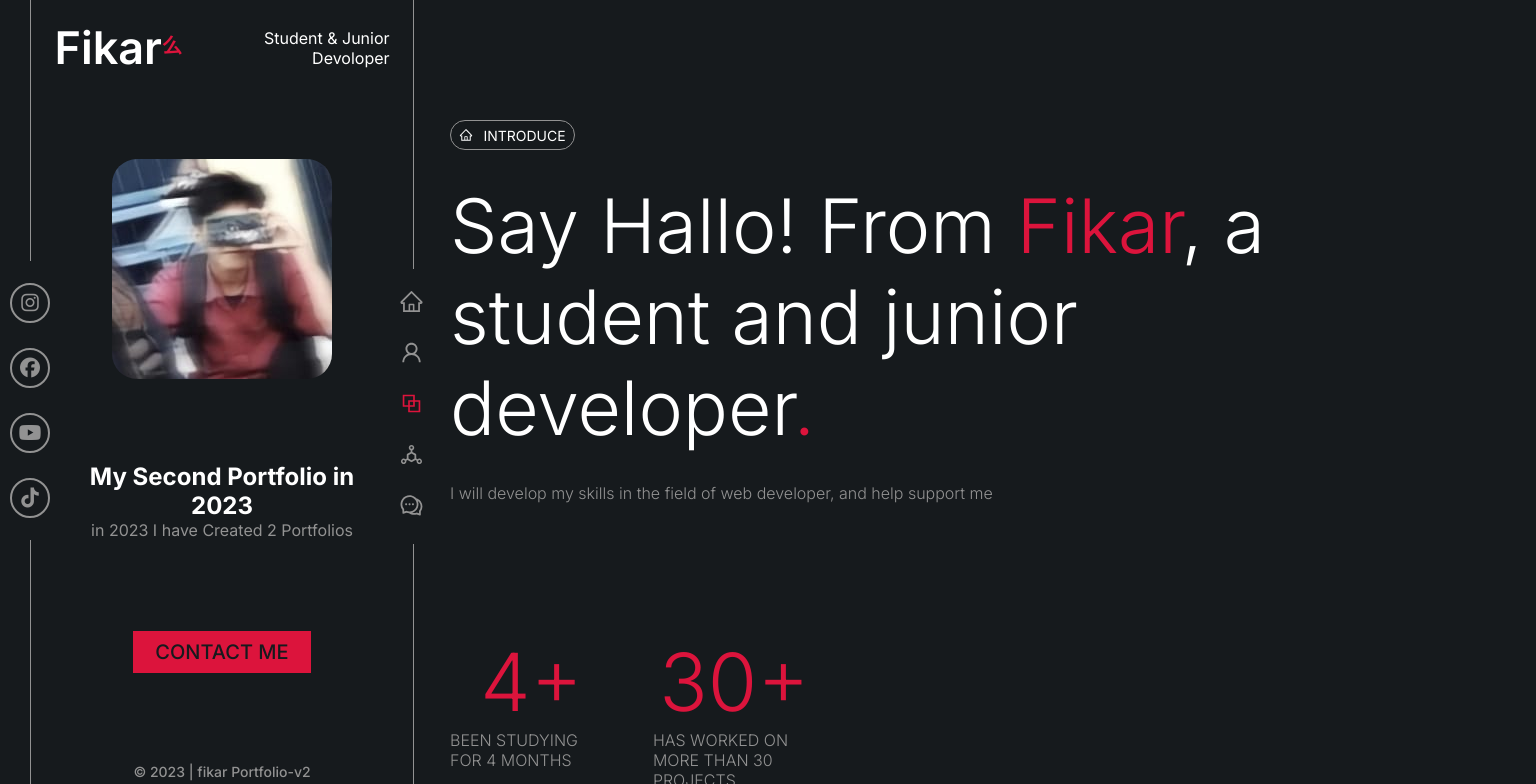
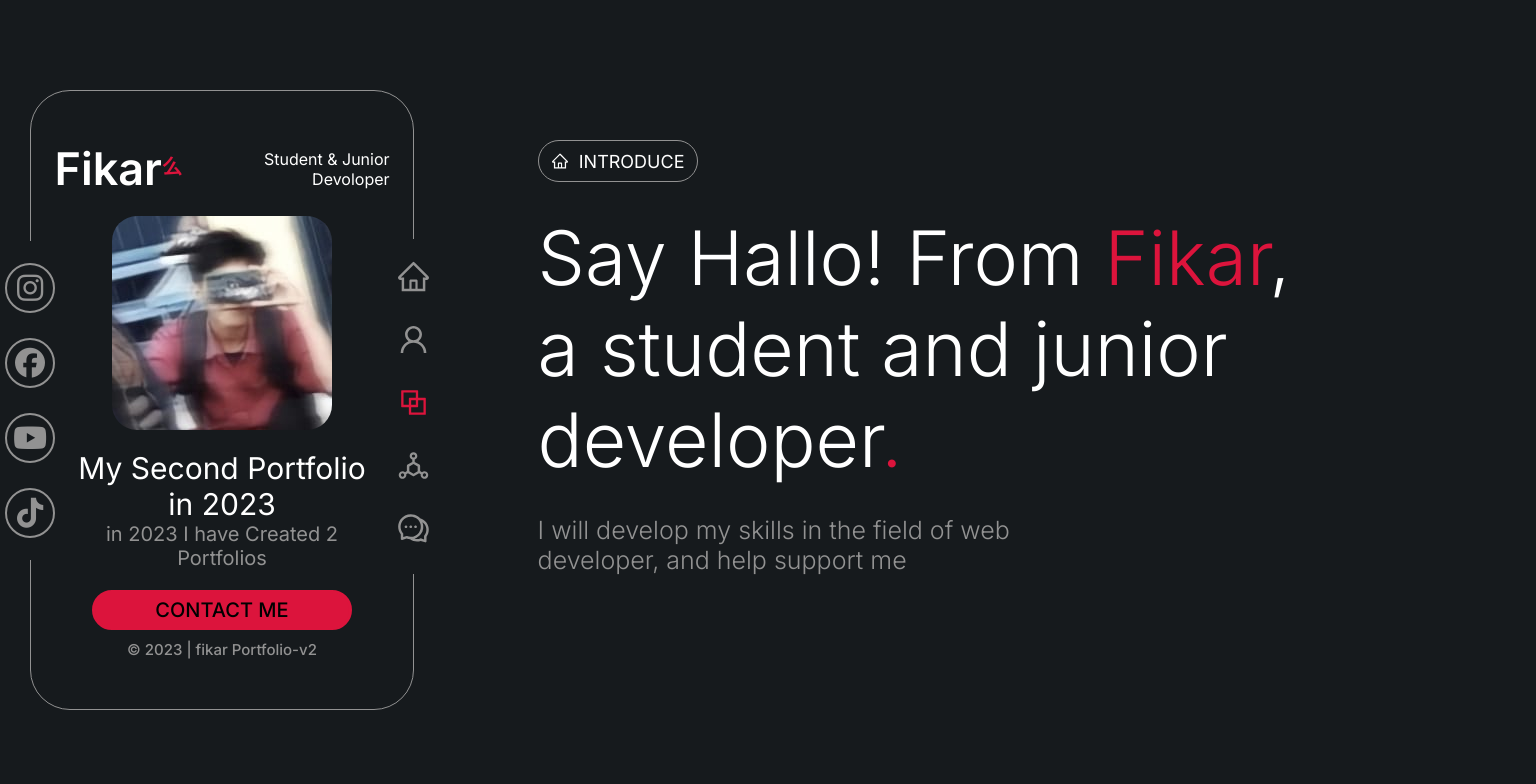
Before and after one commit to FikarNugrah/portfolio-v2, a React (Vite) app: page / in a window 1536 px wide. Shown: the top 784 px of the page. Built offline with nearby package versions, Linux system fonts and the light colour scheme; a web font is replaced by a local one.

Commit message:
edit: any components

```diff
--- a/src/components/SideHero.jsx
+++ b/src/components/SideHero.jsx
@@ -5,6 +5,7 @@ export default function SideHero() {
   return (
     <>
       <section className="side-hero">
+        <div className="side-area">
           <div className="top-dsct">
             <h1>
               Fikar <span>么</span>
@@ -20,12 +21,15 @@ export default function SideHero() {
             <h1>My Second Portfolio in 2023 </h1>
             <p>in 2023 I have Created 2 Portfolios</p>
           </div>
+          <div className="footer-hero">
             <div className="btn-area">
-          <button className="btn-contact">
-            <a href="#contact">CONTACT ME</a>
-          </button>
+              <a href="#contact">
+                <button className="btn-contact">CONTACT ME</button>
+              </a>
             </div>
             <p className="cp-rt">&copy; 2023 | fikar Portfolio-v2</p>
+          </div>
+        </div>
       </section>
     </>
   );
--- a/src/index.css
+++ b/src/index.css
@@ -90,10 +90,23 @@ body {
 
 /* SIDE HERO SECTION */
 .side-hero {
-  border-right: 0.5px solid #929292;
-  border-left: 0.5px solid #929292;
+  /* border: 2px solid red; */
   width: 25%;
   height: 100vh;
+  display: flex;
+  align-items: center;
+  justify-content: center;
+  top: 0;
+  left: 30px;
+  position: fixed;
+}
+
+.side-area {
+  width: 100%;
+  height: 620px;
+  border: 100px;
+  border: 1px solid #929292;
+  border-radius: 40px;
   display: flex;
   flex-direction: column;
   gap: 20px;
@@ -101,7 +114,7 @@ body {
   justify-content: space-between;
   top: 0;
   left: 30px;
-  position: fixed;
+
   padding: 20px 20px;
 }
 
@@ -111,7 +124,7 @@ body {
 }
 
 .top-dsct h1 {
-  font-weight: 600;
+  font-weight: 400;
   width: 80%;
   font-size: 45px;
   display: flex;
@@ -139,6 +152,10 @@ body {
   text-align: center;
 }
 
+.hero-text h1 {
+  font-weight: 400;
+}
+
 .hero-text p {
   color: #929292;
 }
@@ -147,35 +164,50 @@ body {
   display: none;
 }
 
+.footer-hero {
+  width: 100%;
+  display: flex;
+  gap: 10px;
+  align-items: center;
+  flex-direction: column;
+}
+
 .btn-area {
-  border: 2px solid transparent;
+  padding: 0px;
+  display: flex;
+  align-items: center;
+  justify-items: center;
+  border-radius: 50px;
+  width: 80%;
+  flex-direction: column;
+}
+
+.btn-contact {
+  background-color: crimson;
+  border: 3px solid crimson;
+  width: 100%;
+  padding: 5px;
+  font-weight: 500;
+  font-size: 20px;
+  border-radius: 50px;
   transition: all 0.2s ease-in-out;
-  padding: 0px;
-}
-
-.btn-area:hover {
-  border: 2px solid crimson;
-  box-shadow: 0 0 10px rgb(220, 20, 60);
-}
-
-.btn-contact {
-  margin: 5px;
-  padding: 7px 20px;
-  color: #272727;
-  border: 2px solid transparent;
-  background-color: crimson;
-  transition: all 0.2s ease-in-out;
-}
-
-.btn-contact a {
-  font-size: 20px;
-  font-weight: 500;
+}
+.btn-contact:hover {
+  background-color: transparent;
+  color: crimson;
+  font-weight: 600;
+  box-shadow: 0 0 10px crimson;
+}
+
+.btn-area a {
+  width: 95%;
   text-decoration: none;
-  color: #161a1d;
-  transition: all 0.2s ease-in-out;
-}
-.btn-area:hover .btn-contact a {
-  color: white;
+  display: flex;
+  justify-content: center;
+  user-select: none;
+  -moz-user-select: none;
+  -webkit-user-select: none;
+  -ms-user-select: none;
 }
 
 .cp-rt {
@@ -196,7 +228,7 @@ body {
   justify-content: center;
   align-items: center;
   z-index: 99;
-  left: 26%;
+  left: 26.2%;
   position: fixed;
 }
 .navigation-area {
@@ -462,7 +494,7 @@ a.list-nav:hover + p.title-nav {
 /* PROJECT CONTENT */
 .project-content {
   width: 100%;
-  height: 120vh;
+  height: auto;
   padding: 80px 0 0 0;
   display: flex;
   flex-direction: column;
@@ -539,8 +571,8 @@ a.list-nav:hover + p.title-nav {
 /* CONTACT CONTENT */
 .contact-content {
   width: 100%;
-  height: 90vh;
-  padding: 30px 0 0 0;
+  height: 100vh;
+  padding: 100px 0 0 0;
   display: flex;
   flex-direction: column;
   gap: 20px;
@@ -556,7 +588,7 @@ a.list-nav:hover + p.title-nav {
   align-items: center;
   justify-content: center;
   width: 145px;
-  height: 35px;
+  height: 45px;
   cursor: default;
 }
 
@@ -786,8 +818,16 @@ input {
 
   /* NAV MOBILE */
   .nav-mobile {
-    position: relative;
-    display: flex;
+    position: fixed;
+    display: flex;
+  }
+
+  .blur {
+    z-index: 999;
+    /* border: 2px solid red; */
+    height: 100vh;
+    width: 100%;
+    backdrop-filter: blur(10px);
   }
 
   .btn-nav-menu {
@@ -1338,8 +1378,16 @@ input {
 
   /* NAV MOBILE */
   .nav-mobile {
-    position: relative;
-    display: flex;
+    position: fixed;
+    display: flex;
+  }
+
+  .blur {
+    z-index: 999;
+    /* border: 2px solid red; */
+    height: 100vh;
+    width: 100%;
+    backdrop-filter: blur(10px);
   }
 
   .btn-nav-menu {
@@ -1347,7 +1395,7 @@ input {
     width: 70px;
     height: 70px;
     position: fixed;
-    z-index: 999;
+    z-index: 9999;
     top: 10px;
     right: 10px;
     border-radius: 50%;
@@ -1433,6 +1481,8 @@ input {
   }
 
   .list-media-area {
+    /* border: 2px solid red; */
+    padding: 0 40px;
     width: 290px;
     height: 200px;
     display: flex;
@@ -1447,7 +1497,7 @@ input {
     flex-wrap: wrap;
   }
 
-  .media-outline:hover .fa-brands {
+  .media-outline:hover {
     color: crimson;
   }
 
@@ -2007,7 +2057,7 @@ input {
 }
 
 /* TABLET V2 ======================================================================*/
-@media (min-width: 871px) and (max-width: 1240px) {
+@media (min-width: 871px) and (max-width: 1222px) {
   .main-section {
     /* border: 2px solid red; */
     width: 100%;
@@ -2294,7 +2344,24 @@ input {
 }
 
 /* LAPTOP ==========================================================================*/
-@media (min-width: 1241px) and (max-width: 1500px) {
+@media (min-width: 1480px) and (max-width: 1500px) {
+  .side-area {
+    width: 100%;
+    height: 80%;
+    border: 100px;
+    border: 1px solid #929292;
+    border-radius: 40px;
+    display: flex;
+    flex-direction: column;
+    gap: 20px;
+    align-items: center;
+    justify-content: space-between;
+    top: 0;
+    left: 30px;
+
+    padding: 20px 20px;
+  }
+
   .top-dsct h1,
   .hero-text h1 {
     font-weight: 400;
@@ -2314,3 +2381,143 @@ input {
     height: auto;
   }
 }
+
+/* MONITOR */
+@media (min-width: 1501px) and (max-width: 2129px) {
+  /* SIDE HERO SECTION */
+
+  .side-area {
+    width: 100%;
+    height: 80%;
+    border: 100px;
+    border: 1px solid #929292;
+    border-radius: 40px;
+    display: flex;
+    flex-direction: column;
+    gap: 20px;
+    align-items: center;
+    justify-content: space-between;
+    top: 0;
+    left: 30px;
+    padding: 50px 20px;
+  }
+
+  .top-dsct {
+    display: flex;
+    align-items: center;
+  }
+
+  .top-dsct h1 {
+    font-weight: 600;
+    width: 80%;
+    font-size: 45px;
+    display: flex;
+  }
+
+  .hero-text h1 {
+    font-size: 30px;
+    font-weight: 400;
+  }
+  .hero-text p {
+    font-size: 20px;
+    font-weight: 400;
+  }
+
+  .cp-rt {
+    font-size: 15px;
+  }
+
+  .navigation-section {
+    left: 25.8%;
+  }
+
+  .navigation a {
+    font-size: 35px;
+  }
+
+  .media-outline {
+    width: 50px;
+    height: 50px;
+  }
+
+  .media-soc a {
+    font-size: 30px;
+  }
+
+  .main {
+    width: 65%;
+    position: absolute;
+    right: 0;
+    padding: 0 0px 0 0px;
+    /* border: 2px solid red; */
+  }
+
+  .main-content {
+    padding: 120px 0;
+    height: 80vh;
+  }
+  .introduce {
+    font-size: 18px;
+    width: 160px;
+    height: 0;
+    padding: 20px 0;
+  }
+
+  .support-intro {
+    font-size: 25px;
+  }
+
+  .started p,
+  .complated p {
+    font-size: 20px;
+  }
+
+  /* ABOUT CONTENT */
+  .about-content {
+    /* border: 2px solid red; */
+    padding: 200px 0;
+    height: 100vh;
+  }
+
+  .about {
+    font-size: 18px;
+    width: 160px;
+    height: 0;
+    padding: 20px 0;
+  }
+
+  .description-about {
+    line-height: 1.2;
+    font-size: 25px;
+  }
+
+  /* SKILL CONTENT */
+  .skills-content {
+    /* border: 2px solid red; */
+    padding: 200px 0;
+    height: 100vh;
+  }
+
+  .project-content {
+    padding: 200px 0;
+    height: 100vh;
+  }
+
+  .contact-content {
+    padding: 200px 0;
+    height: 100vh;
+  }
+}
+
+/* HEIGHT */
+@media (max-height: 800px) {
+  .side-area {
+    height: 620px;
+  }
+}
+
+@media (min-height: 801px) and (max-height: 1080px) {
+  .side-area {
+    height: 70%;
+  }
+}
--- a/src/layout/navMobile.jsx
+++ b/src/layout/navMobile.jsx
@@ -24,12 +24,15 @@ export default function NavMobile() {
     return savedColor || "white";
   });
   const [isLiked, setIsLiked] = useState(false);
+  const [type, setType] = useState(false);
 
   const btnMenu = () => {
     setMenu(true);
+    setType(true);
     setButtonColor("crimson");
-    if (menu === true) {
+    if (menu === true || type === true) {
       setMenu(false);
+      setType(false);
       setButtonColor("white");
     }
   };
@@ -38,6 +41,7 @@ export default function NavMobile() {
   navs.forEach((nav) => {
     nav.addEventListener("click", function () {
       setMenu(false);
+      setType(false);
       setButtonColor("white");
     });
   });
@@ -103,7 +107,7 @@ export default function NavMobile() {
 
   return (
     <>
-      <section className="nav-mobile">
+      <section className={type ? "nav-mobile blur" : "nav-mobile"}>
         <button className="btn-nav-menu" data-aos="fade-left" onClick={btnMenu}>
           <i className="menu-logo" style={{ color: buttonColor }}>
             <CgMenuMotion />
```
Lines whose indentation alone changed are shown as unchanged.
